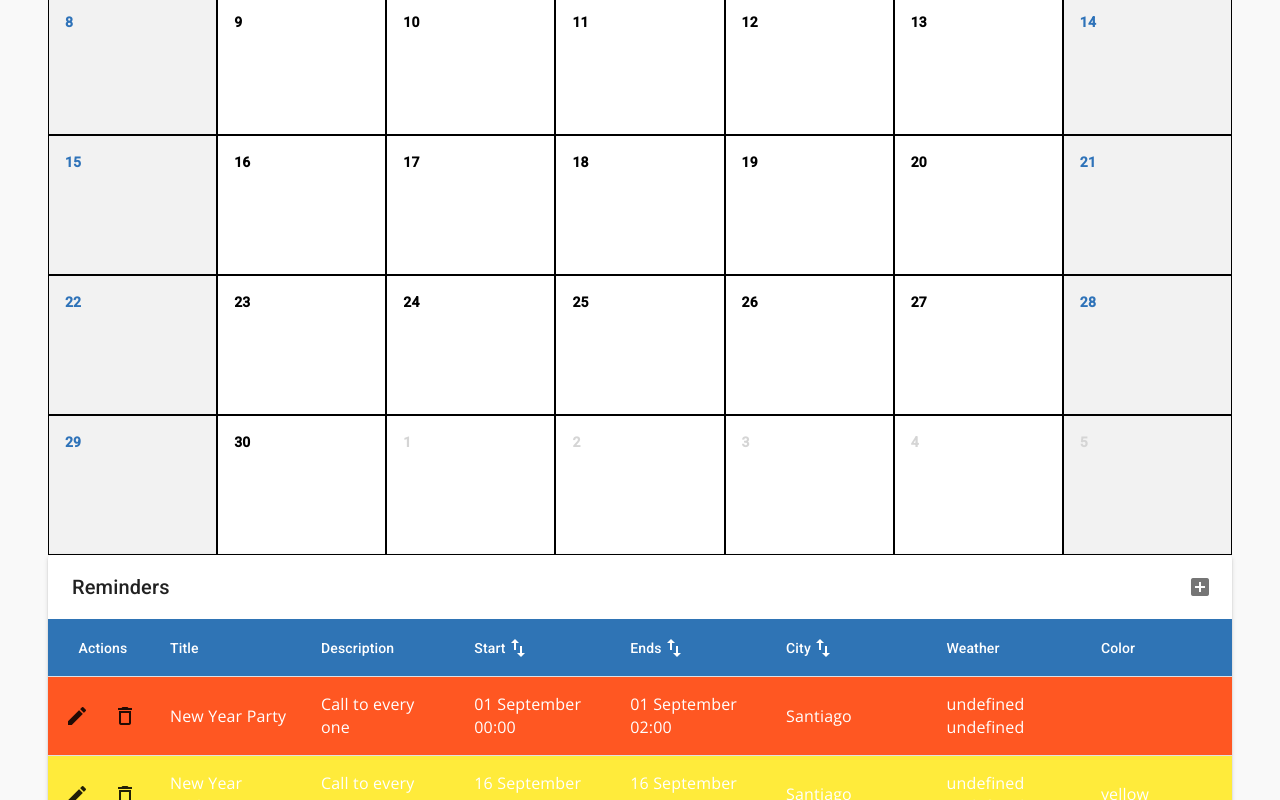
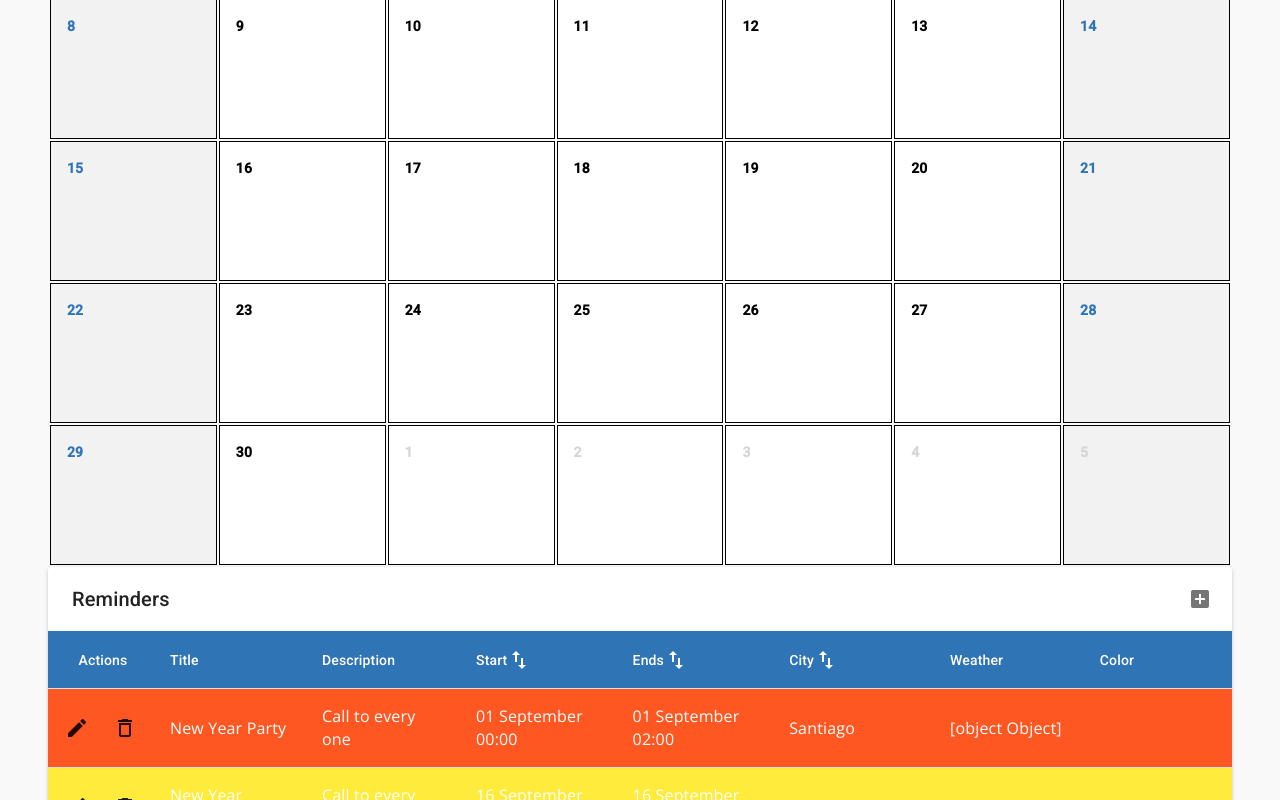
Before and after one commit to asory/react_calendar, a React (Create React App) app: page / in a window 1280 px wide. Shown: the part 300-1100 px from the top of the page. Built offline with nearby package versions, Linux system fonts and the light colour scheme.

Commit message:
add working

```diff
--- a/package.json
+++ b/package.json
@@ -3,6 +3,7 @@
   "version": "0.1.0",
   "private": true,
   "dependencies": {
+    "@material-ui/core": "^4.5.0",
     "@material-ui/icons": "^4.4.3",
     "@material-ui/styles": "^4.4.3",
     "axios": "^0.19.0",
--- a/src/components/calendarHeader.js
+++ b/src/components/calendarHeader.js
@@ -1,15 +1,14 @@
 import React from "react";
-import PropTypes from "prop-types";
 import AppBar from "@material-ui/core/AppBar";
 import Toolbar from "@material-ui/core/Toolbar";
 import Typography from "@material-ui/core/Typography";
 import Before from "@material-ui/icons/NavigateBefore";
 import Next from "@material-ui/icons/NavigateNext";
 import IconButton from "@material-ui/core/IconButton";
-import { Divider, Container } from "@material-ui/core";
+import { Divider, Container, Table } from "@material-ui/core";
 
 const calendarHeader = ({ props }) => {
-  const weekdays =  [
+  const weekdays = [
     "Sunday",
     "Monday",
     "Tuesday",
@@ -21,7 +20,6 @@ const calendarHeader = ({ props }) => {
   const dayHeader = weekdays.map(day => {
     return (
       <th
-        item
         key={day}
         style={{ color: "#ffffff", maxWidth: "14.3%", width: "200px" }}
       >
@@ -31,8 +29,8 @@ const calendarHeader = ({ props }) => {
   });
 
   return (
-    <Container style={{width:"fit-content"}}>
-      <AppBar position="static" style={{backgroundColor:"#2f74b5"}}>
+    <Container style={{ width: "fit-content" }}>
+      <AppBar position="static" style={{ backgroundColor: "#2f74b5" }}>
         <Toolbar style={{ alignItems: "center", justifyContent: "center" }}>
           <IconButton
             edge="start"
@@ -43,7 +41,7 @@ const calendarHeader = ({ props }) => {
             <Before />
           </IconButton>
 
-          <Typography variant="h2" color="default">
+          <Typography variant="h2" color="initial">
             {props.currentMonth}
           </Typography>
 
@@ -58,17 +56,13 @@ const calendarHeader = ({ props }) => {
           <Divider />
         </Toolbar>
       </AppBar>
-      <div style={{ backgroundColor: "#2F73B9", flexGrow: 1 }}>
-        {" "}
-        {dayHeader}{" "}
-      </div>
+      <Table style={{ backgroundColor: "#2F73B9", flexGrow: 1 }}>
+        <thead>
+          <tr>{dayHeader}</tr>
+        </thead>
+      </Table>
     </Container>
   );
 };
 
-calendarHeader.propTypes = {
-  currentMonth: PropTypes.string.isRequired,
-  prevMonth: PropTypes.func.isRequired,
-  nextMonth: PropTypes.func.isRequired ,
-};
 export default calendarHeader;
--- a/src/components/reminderForm.js
+++ b/src/components/reminderForm.js
@@ -15,31 +15,53 @@ const tableIcons = {
   Clear: () => <Clear />
 };
 
-
 export default class reminderForm extends Component {
   constructor(props) {
     super(props);
     this.state = {
-      reminders:{}
+      reminders: []
+    };
+  }
 
-    };
+  CancelToken = axios.CancelToken;
+  source = this.CancelToken.source();
+  abortController = new AbortController();
 
-  }
   componentDidMount() {
     this.setState({ reminders: this.props.reminders });
+    /*     this.loadData();
+     */
+  }
+ /*
+  componentWillUnmount() {
+    this.source.cancel("Operation canceled by the user.");
   }
 
-  getWeather = (city) => {
+
+  loadData = () => {
+    this.props.reminders.map(e => {
+      let weather = this.getWeather(e.city);
+      this.setState({ reminders: weather });
+      return console.log("loadata", e.city);
+    });
+  }; */
+
+  /* getWeather = city => {
+    let c = `${city.split(",")[0]}`;
     let weather = "";
-    const ApiKey = "469d1adb2769408051227ecab599bde7";
-    const url = `api.openweathermap.org/data/2.5/weather?`;
+    console.log(c);
     axios
-      .get(url, {
-        "q":city,
-        "appid": ApiKey,
+      .get("api.openweathermap.org/data/2.5/weather", {
+        q: c,
+        appid: "469d1adb2769408051227ecab599bde7",
+        headers: {
+          "Content-type": "application/json; charset=UTF-8"
+        },{
+        cancelToken: this.source.token
+      }
       })
       .then(response => {
-        console.log("response",response)
+        console.log("response", response);
 
         weather = response;
       })
@@ -55,7 +77,7 @@ export default class reminderForm extends Component {
     let flag;
     axios
       .get(`https://www.countryflags.io/${country}/${style}/${size}.png`, {
-      header: {
+        header: {
           "Access-Control-Allow-Origin": "*",
           crossorigin: true
         }
@@ -68,8 +90,7 @@ export default class reminderForm extends Component {
         console.log(err);
       });
     return flag;
-  };
-
+  }; */
 
   render() {
     return (
@@ -103,9 +124,8 @@ export default class reminderForm extends Component {
             title: "Weather",
             field: "weather",
             sorting: false,
-
             render: rowData =>
-              `${rowData.weather.main} ${rowData.weather.description} `
+              `${rowData.weather}`
           },
           {
             title: "Color",
@@ -122,20 +142,19 @@ export default class reminderForm extends Component {
           }
         ]}
         editable={{
-          onRowAdd: newData => {
+          onRowAdd: newData =>
+         /*    let newDataf = [...newData.end = new Date(newData.end), newData.star = new Date(newData.end)]
+            console.debug("fotmarte", newDataf) */
             new Promise(resolve => {
               setTimeout(() => {
                 resolve();
-                const data = this.state.reminders;
+                const data = [...this.state.reminders];
                 data.push(newData);
-                this.setState( {reminders: data} );
+                this.setState({ reminders: data });
               }, 600);
-            });
-          },
-           onRowUpdate: (
-            newData,
-            oldData
-          ) =>
+            })
+          ,
+          onRowUpdate: (newData, oldData) =>
             new Promise(resolve => {
               setTimeout(() => {
                 resolve();
@@ -164,17 +183,15 @@ export default class reminderForm extends Component {
             color: "#ffffff"
           }),
           headerStyle: {
-            backgroundColor: '#2f74b5',
-            color: '#FFF'
+            backgroundColor: "#2f74b5",
+            color: "#FFF"
           },
           titleStyle: {
-            alignContent: 'center',
-            backgroundColor: '#2f74b5',
-            color: '#FFF'
-
+            alignContent: "center",
+            backgroundColor: "#2f74b5",
+            color: "#FFF"
           }
         }}
-
       ></MaterialTable>
     );
   }
--- a/src/container/calendar.js
+++ b/src/container/calendar.js
@@ -5,6 +5,7 @@ import { Container, TableRow, TableBody } from "@material-ui/core";
 import "./../App.css";
 import DayCell from "../components/dayCell";
 import ReminderForm from "../components/reminderForm";
+
 const reminders = [
   {
     start: "2019-09-01 00:00:00",
@@ -60,7 +61,7 @@ export default class calendar extends Component {
       currentMonth: new Date(),
       selectedDate: new Date(),
       open: false,
-      reminders:reminders
+      reminders: reminders
     };
   }
   nextMonth = () => {
@@ -73,7 +74,6 @@ export default class calendar extends Component {
       currentMonth: dateFns.subMonths(this.state.currentMonth, 1)
     });
   };
-
 
   todayReminders = day => {
     const reminders = this.state.reminders;
@@ -99,6 +99,7 @@ export default class calendar extends Component {
       for (let i = 0; i < 7; i++) {
         days.push(
           <DayCell
+            key={day}
             props={{
               onDateClick: this.onDateClick,
               day: day,
@@ -126,12 +127,13 @@ export default class calendar extends Component {
             prevMonth: this.prevMonth
           }}
         />
+
         <Container style={{ width: "fit-content" }}>
-          <TableBody style={{ flexGrow: 1 }}>{this.rendergrid()}</TableBody>
-          <ReminderForm reminders={this.state.reminders } />
-
+          <table>
+            <TableBody style={{ flexGrow: 1 }}>{this.rendergrid()}</TableBody>
+          </table>
+          <ReminderForm reminders={this.state.reminders} />
         </Container>
-
       </Container>
     );
   }
```
Also changed, not shown: 1 other file (tests, documents, lock files or other folders).
